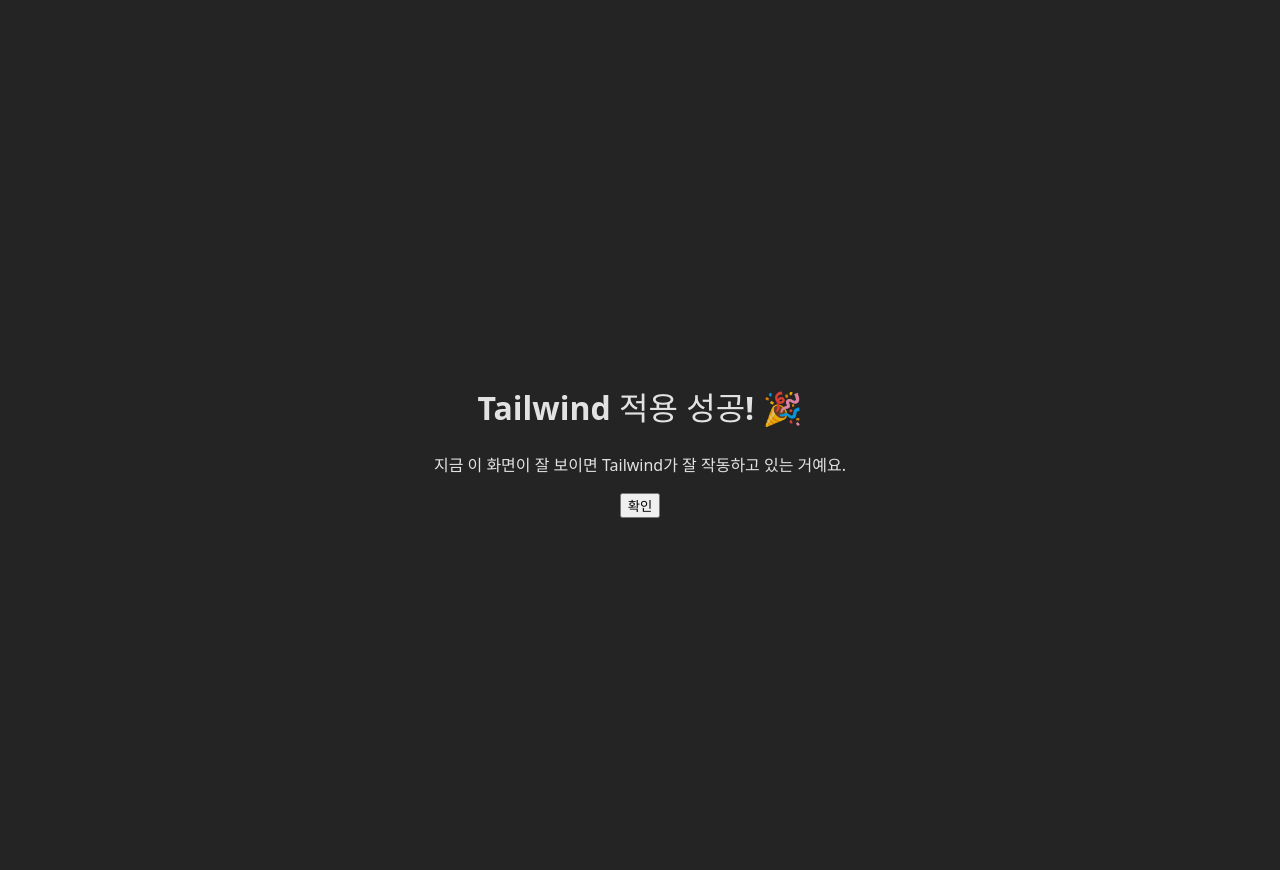
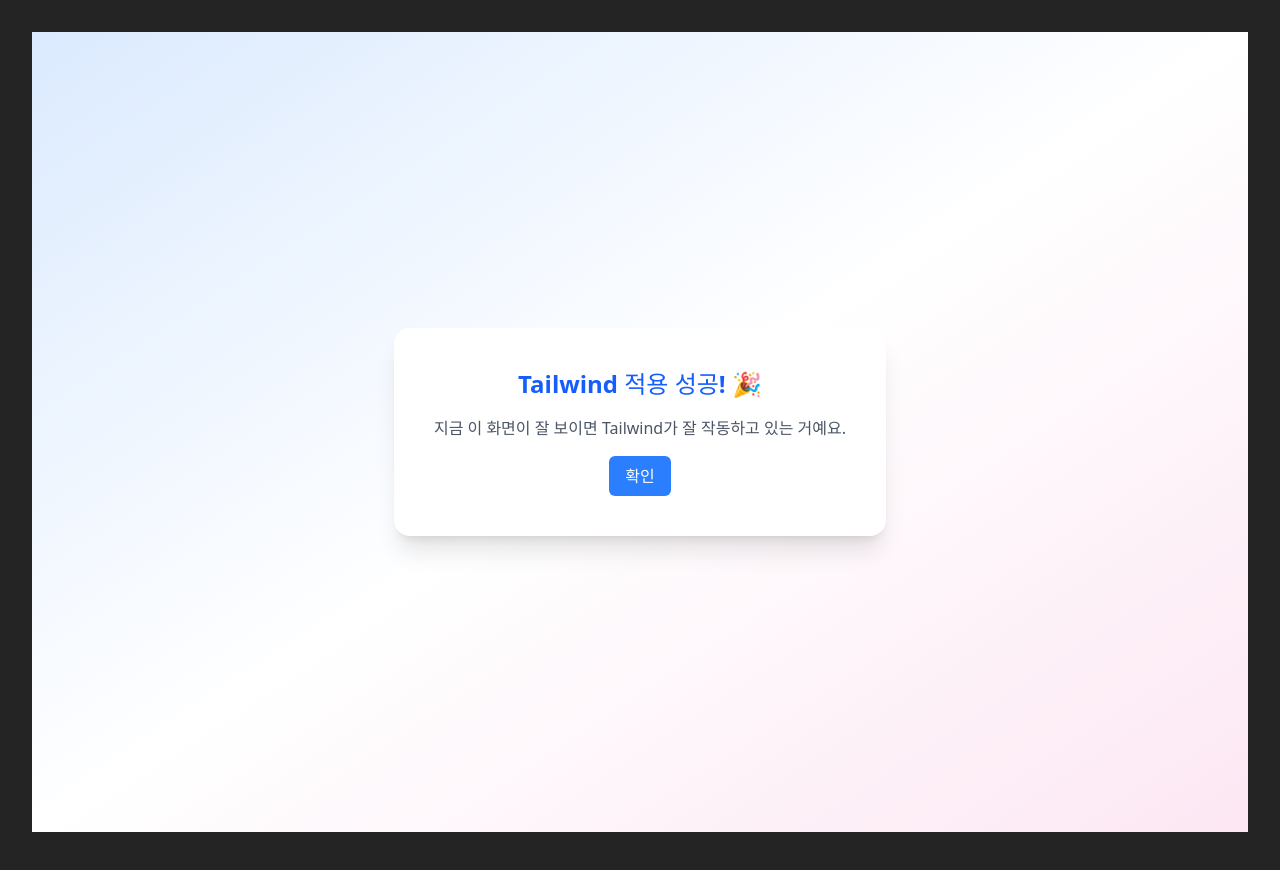
Before and after one commit to wodus1201/donuTool, a React (Vite) app: page / in a window 1280 px wide. Shown: the top 870 px of the page. Built offline with nearby package versions, Linux system fonts and the light colour scheme.

Commit message:
chore: tailwindCSS 적용에러 해결 #1

```diff
--- a/package.json
+++ b/package.json
@@ -10,6 +10,7 @@
     "preview": "vite preview"
   },
   "dependencies": {
+    "@tailwindcss/vite": "^4.1.11",
     "hotkeys-js": "^3.13.14",
     "path": "^0.12.7",
     "react": "^19.1.0",
@@ -20,22 +21,18 @@
   },
   "devDependencies": {
     "@eslint/js": "^9.29.0",
-    "@tailwindcss/postcss": "^4.1.11",
     "@types/chrome": "^0.0.327",
     "@types/react": "^19.1.8",
     "@types/react-dom": "^19.1.6",
     "@vitejs/plugin-react": "^4.5.2",
-    "autoprefixer": "^10.4.21",
     "eslint": "^9.29.0",
     "eslint-config-prettier": "^10.1.5",
     "eslint-plugin-react": "^7.37.5",
     "eslint-plugin-react-hooks": "^5.2.0",
     "eslint-plugin-react-refresh": "^0.4.20",
     "globals": "^16.2.0",
-    "postcss": "^8.5.6",
     "prettier": "^3.6.2",
     "prettier-plugin-tailwindcss": "^0.6.13",
-    "tailwindcss": "^4.1.11",
     "typescript": "~5.8.3",
     "typescript-eslint": "^8.35.0",
     "vite": "^7.0.0",
--- a/postcss.config.js
+++ /dev/null
@@ -1,6 +0,0 @@
-import tailwindcss from "@tailwindcss/postcss";
-import autoprefixer from "autoprefixer";
-
-export default {
-  plugins: [tailwindcss(), autoprefixer()],
-};
--- a/src/App.tsx
+++ b/src/App.tsx
@@ -1,8 +1,6 @@
 // import { useState } from "react";
 // import { useNavigate, useLocation, Routes, Route, Navigate } from "react-router-dom";
 import { Routes, Route } from "react-router-dom";
-// import reactLogo from "@/assets/react.svg";
-// import viteLogo from "/vite.svg";
 import "@/styles/App.css";
 
 function App() {
--- a/src/styles/index.css
+++ b/src/styles/index.css
@@ -1,6 +1,4 @@
-@tailwind base;
-@tailwind components;
-@tailwind utilities;
+@import "tailwindcss";
 
 :root {
   font-family: system-ui, Avenir, Helvetica, Arial, sans-serif;
--- a/vite.config.ts
+++ b/vite.config.ts
@@ -1,9 +1,10 @@
 import react from "@vitejs/plugin-react";
 import path from "path";
+import tailwindcss from "@tailwindcss/vite";
 import { defineConfig } from "vite";
 
 export default defineConfig({
-  plugins: [react()],
+  plugins: [react(), tailwindcss()],
   resolve: {
     alias: {
       "@": path.resolve("src"),
```
Also changed, not shown: 1 other file (tests, documents, lock files or other folders).
